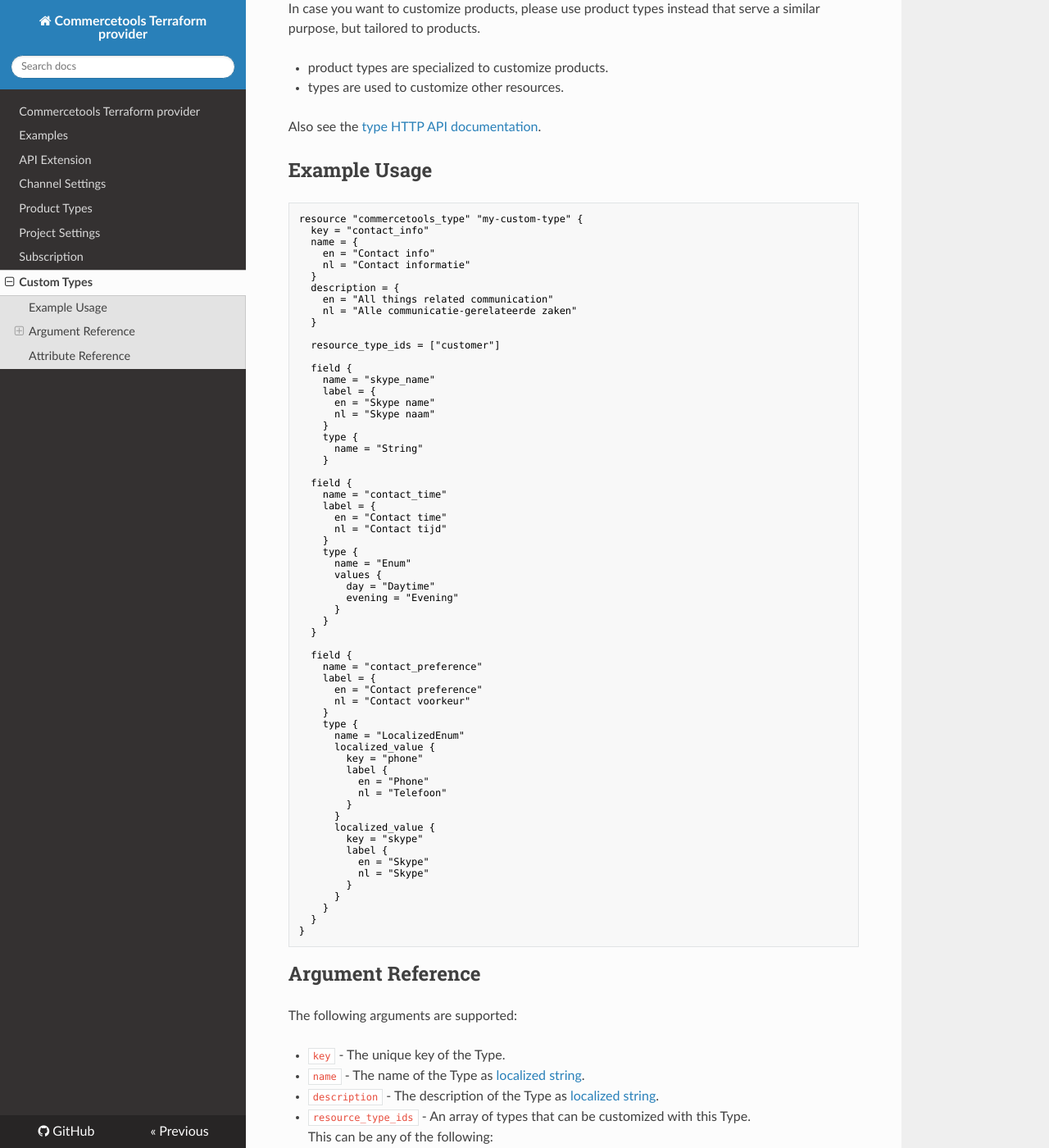
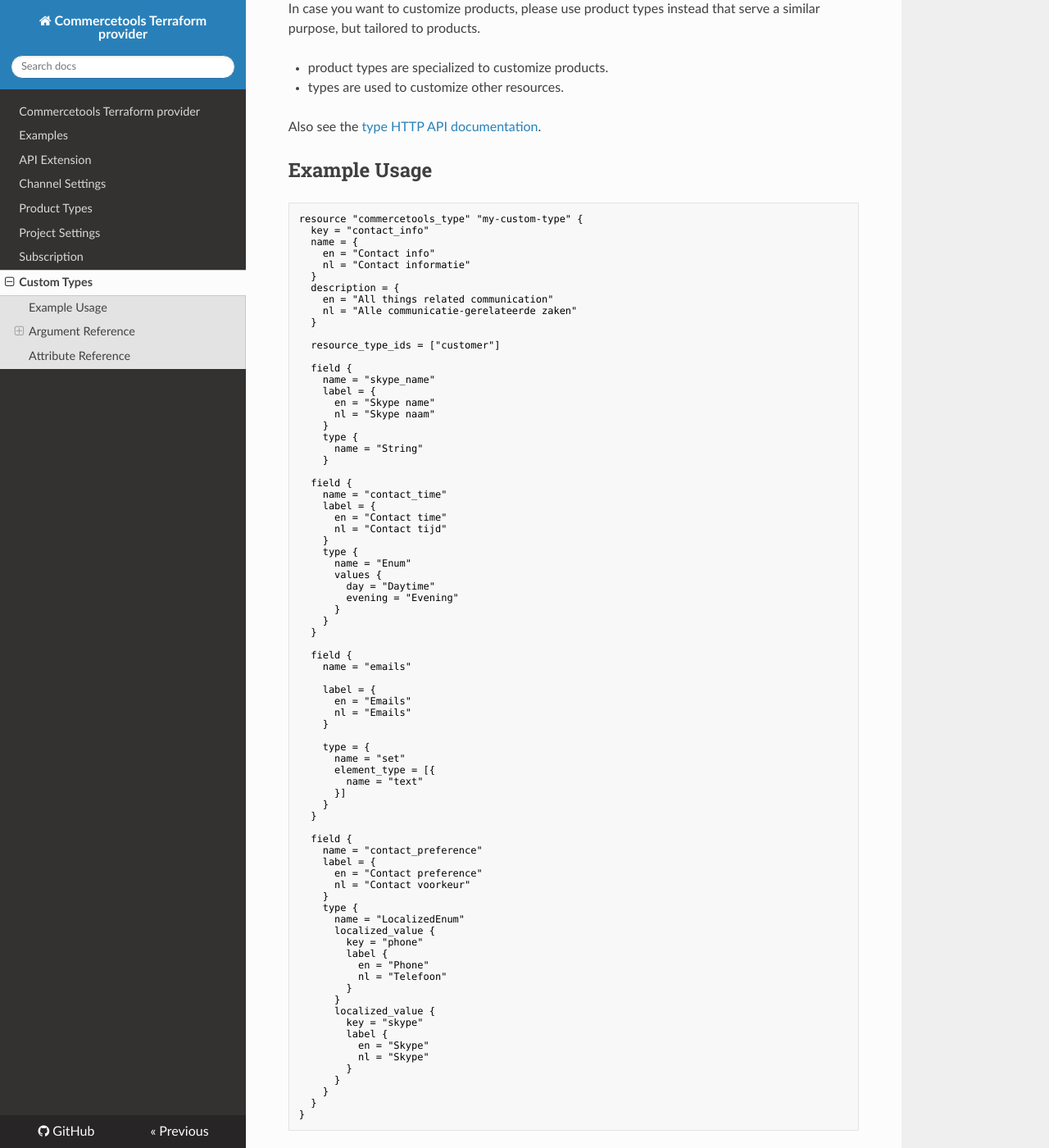
Before and after one commit to labd/terraform-provider-commercetools, an MkDocs documentation site: the page built from docs/resource_type.md, in a window 1280 px wide and 1400 px high, scrolled down 305 px. Shown: the whole window at 82% size. Built offline with MkDocs 1.6.1, drawn with Linux system fonts in a browser that asks for light colours; nearby versions of some CDN libraries.

Commit message:
Added example for set element_type

```diff
--- a/docs/resource_type.md
+++ b/docs/resource_type.md
@@ -54,6 +54,22 @@ resource "commercetools_type" "my-custom-type" {
         day = "Daytime"
         evening = "Evening"
       }
+    }
+  }
+
+  field {
+    name = "emails"
+
+    label = {
+      en = "Emails"
+      nl = "Emails"
+    }
+
+    type = {
+      name = "set"
+      element_type = [{
+        name = "text"
+      }]
     }
   }
 
```
